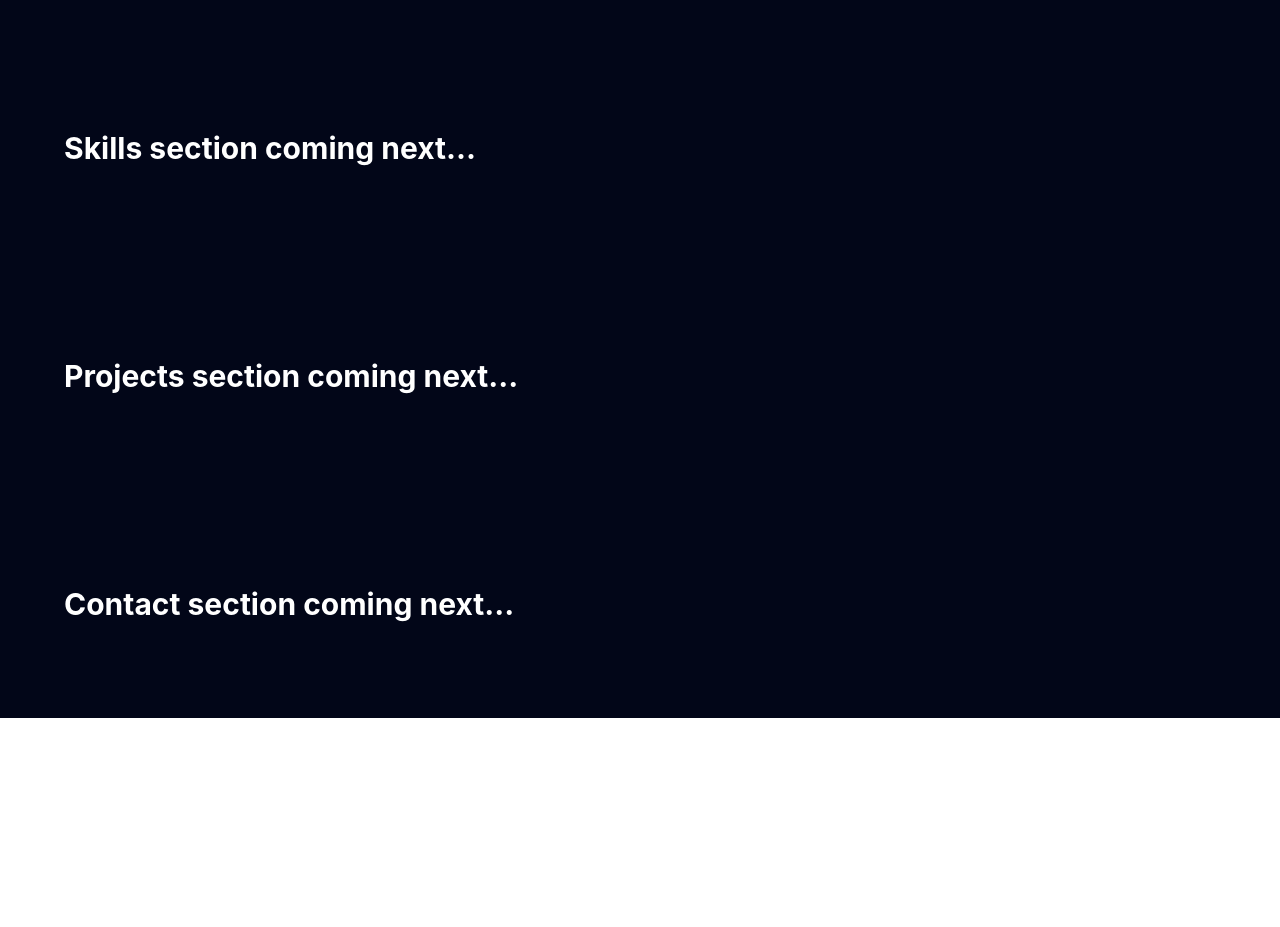
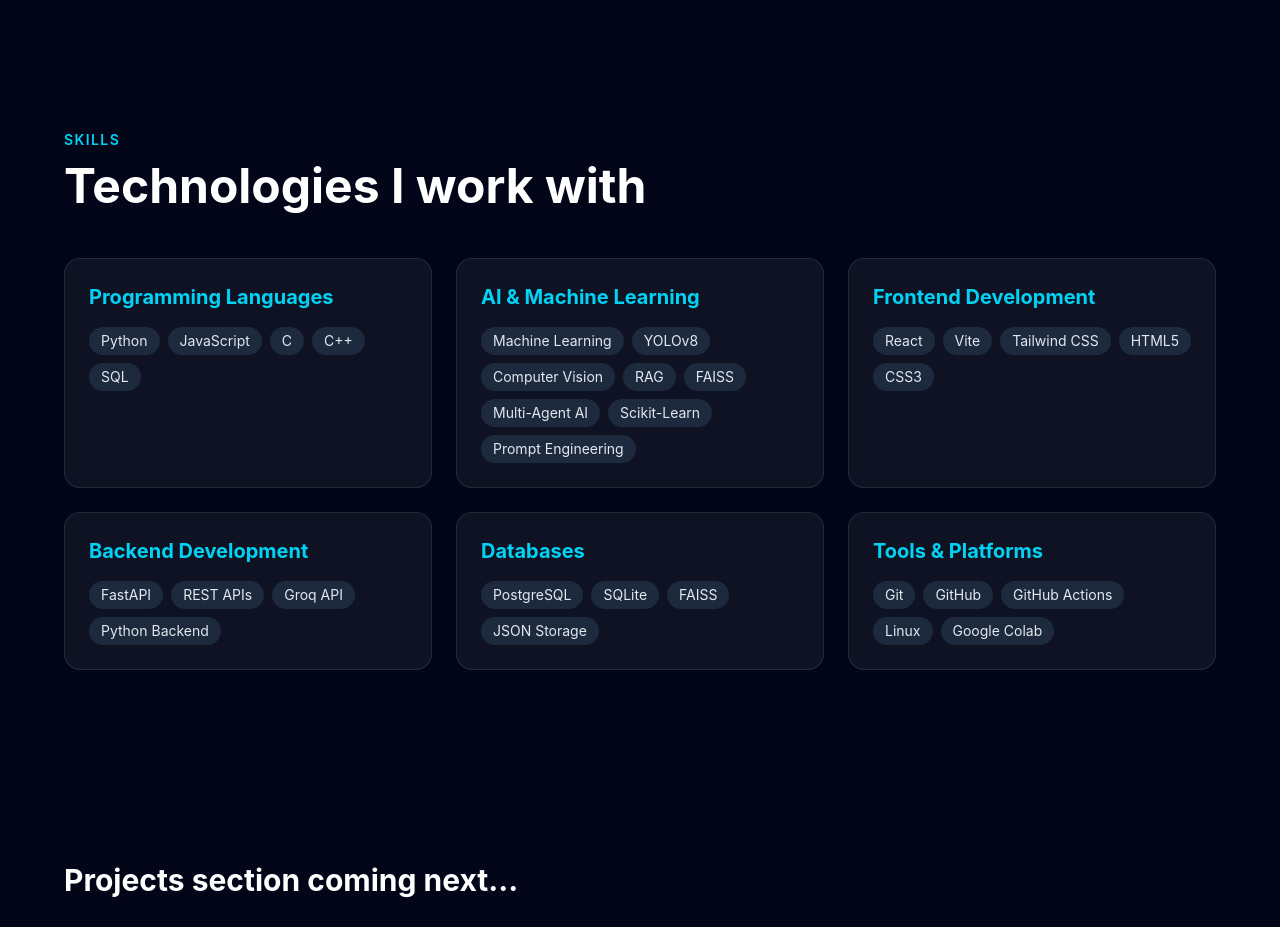
Before and after one commit to m-musif/personal-portfolio-website, a React app in the folder frontend/: page / in a window 1280 px wide. Shown: the part 1420-2347 px from the top of the page. Before the commit the page ends 2138 px from the top, so only its background shows below. Built offline with nearby package versions, Linux system fonts and the light colour scheme; the HTML template or start-up script is replaced by a standard one.

Commit message:
Add skills section

```diff
--- a/frontend/src/App.jsx
+++ b/frontend/src/App.jsx
@@ -9,27 +9,16 @@ function App() {
           </a>
 
           <div className="hidden items-center gap-6 text-sm text-slate-300 md:flex">
-            <a href="#about" className="transition hover:text-cyan-400">
-              About
-            </a>
-            <a href="#skills" className="transition hover:text-cyan-400">
-              Skills
-            </a>
-            <a href="#projects" className="transition hover:text-cyan-400">
-              Projects
-            </a>
-            <a href="#contact" className="transition hover:text-cyan-400">
-              Contact
-            </a>
+            <a href="#about" className="transition hover:text-cyan-400">About</a>
+            <a href="#skills" className="transition hover:text-cyan-400">Skills</a>
+            <a href="#projects" className="transition hover:text-cyan-400">Projects</a>
+            <a href="#contact" className="transition hover:text-cyan-400">Contact</a>
           </div>
         </div>
       </nav>
 
       {/* Hero Section */}
-      <section
-        id="home"
-        className="flex min-h-screen items-center justify-center px-6"
-      >
+      <section id="home" className="flex min-h-screen items-center justify-center px-6">
         <div className="max-w-4xl text-center">
           <p className="mb-4 text-lg text-cyan-400">
             Computer Science Student @ FAST University
@@ -91,9 +80,7 @@ function App() {
             <div className="grid gap-4">
               <div className="rounded-2xl border border-white/10 bg-white/5 p-6">
                 <h3 className="text-2xl font-bold text-cyan-400">6+</h3>
-                <p className="text-slate-300">
-                  AI and software projects built
-                </p>
+                <p className="text-slate-300">AI and software projects built</p>
               </div>
 
               <div className="rounded-2xl border border-white/10 bg-white/5 p-6">
@@ -114,10 +101,74 @@ function App() {
         </div>
       </section>
 
-      {/* Placeholder Sections */}
+      {/* Skills Section */}
       <section id="skills" className="px-6 py-24">
         <div className="mx-auto max-w-6xl">
-          <h2 className="text-3xl font-bold">Skills section coming next...</h2>
+          <p className="mb-3 text-sm font-semibold uppercase tracking-widest text-cyan-400">
+            Skills
+          </p>
+
+          <h2 className="mb-12 text-3xl font-bold md:text-5xl">
+            Technologies I work with
+          </h2>
+
+          <div className="grid gap-6 md:grid-cols-2 lg:grid-cols-3">
+            {[
+              {
+                title: "Programming Languages",
+                skills: ["Python", "JavaScript", "C", "C++", "SQL"],
+              },
+              {
+                title: "AI & Machine Learning",
+                skills: [
+                  "Machine Learning",
+                  "YOLOv8",
+                  "Computer Vision",
+                  "RAG",
+                  "FAISS",
+                  "Multi-Agent AI",
+                  "Scikit-Learn",
+                  "Prompt Engineering",
+                ],
+              },
+              {
+                title: "Frontend Development",
+                skills: ["React", "Vite", "Tailwind CSS", "HTML5", "CSS3"],
+              },
+              {
+                title: "Backend Development",
+                skills: ["FastAPI", "REST APIs", "Groq API", "Python Backend"],
+              },
+              {
+                title: "Databases",
+                skills: ["PostgreSQL", "SQLite", "FAISS", "JSON Storage"],
+              },
+              {
+                title: "Tools & Platforms",
+                skills: ["Git", "GitHub", "GitHub Actions", "Linux", "Google Colab"],
+              },
+            ].map((category) => (
+              <div
+                key={category.title}
+                className="rounded-2xl border border-white/10 bg-white/5 p-6"
+              >
+                <h3 className="mb-4 text-xl font-bold text-cyan-400">
+                  {category.title}
+                </h3>
+
+                <div className="flex flex-wrap gap-2">
+                  {category.skills.map((skill) => (
+                    <span
+                      key={skill}
+                      className="rounded-full bg-slate-800 px-3 py-1 text-sm text-slate-200"
+                    >
+                      {skill}
+                    </span>
+                  ))}
+                </div>
+              </div>
+            ))}
+          </div>
         </div>
       </section>
 
```
